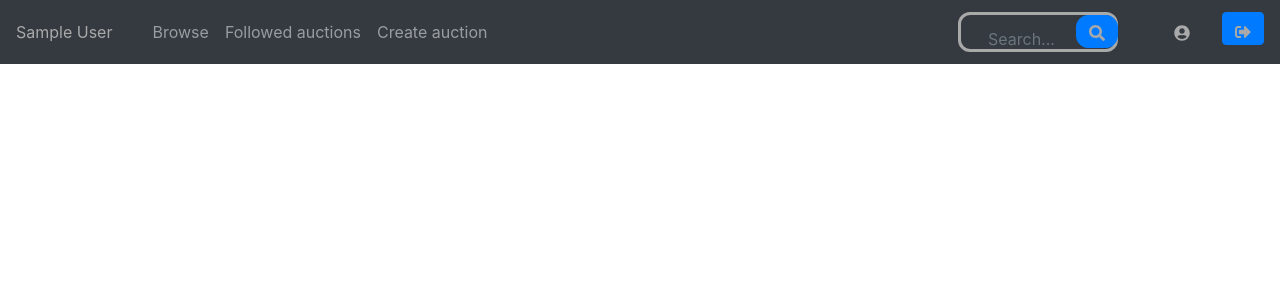
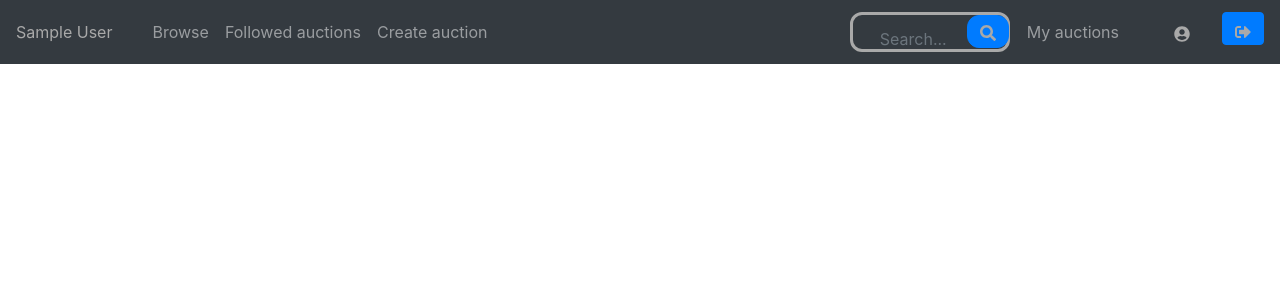
Before and after one commit to mzergi/AuctionWebApp, a React (Create React App) app: page /auctions/category in a window 1280 px wide. Shown: the top 300 px of the page. Built offline with nearby package versions, Linux system fonts and the light colour scheme; sample sign-in values are in the browser's storage; what @microsoft/signalr would draw is missing.

Commit message:
Temporary fix for followed auctions page. Bug comes from wrong usage of useEffect watching auctions. Needs complete refactor.

```diff
--- a/src/App/App.tsx
+++ b/src/App/App.tsx
@@ -21,6 +21,7 @@ import MyBidsPage from "../Pages/MyBidsPage";
 import { FaUserCircle } from 'react-icons/fa';
 import ProfilePage from "../Pages/ProfilePage";
 import * as signalR from "@microsoft/signalr";
+import MyAuctionsPage from "../Pages/MyAuctionsPage";
 
 function App() {
   const displayedItem = useAppSelector(state => state.details.auctionitem);
@@ -98,8 +99,15 @@ function App() {
         </Col>
         <div>
           <Row>
+            <Nav>
+              <Nav.Item>
+                <Link className="nav-link" to="/my-auctions">
+                  My auctions
+                </Link>
+              </Nav.Item>
+            </Nav>
             <Col>
-                <Link className="nav-link user-icon" to="/profile">
+                <Link className="nav-link user-icon" style={{marginTop: "0rem"}} to="/profile">
                   <FaUserCircle/>
                 </Link>
             </Col>
@@ -131,6 +139,9 @@ function App() {
         <Route exact path="/profile">
             <ProfilePage />
         </Route>
+        <Route exact path="/my-auctions">
+          <MyAuctionsPage />
+        </Route>
       </Switch>
       </div>
     )
--- a/src/Components/SearchBar.tsx
+++ b/src/Components/SearchBar.tsx
@@ -1,7 +1,7 @@
 import React, {useState} from 'react';
 import axios from 'axios';
 import "bootstrap/dist/css/bootstrap.min.css";
-import { Form, Col, Row, Button } from 'react-bootstrap'
+import {Form, Col, Row, Button, FormControl} from 'react-bootstrap'
 import { FaSearch } from 'react-icons/fa';
 import "../styles/auctionspage_styles.css";
 import { useAppSelector, useAppDispatch } from '../App/hooks';
@@ -27,11 +27,20 @@ export default function SearchBar() {
         });
     }
 
+    // @ts-ignore
+    function handleKeyPress(e: React.KeyboardEvent<FormControl>) {
+        if (e.key == 'Enter'){
+            onSearchClick();
+        }
+    }
+
     return (
         <Form style={{flexGrow: 1}}>
             <Form.Group as={Row} controlId="searchBar" className="searchBarWrapper" flex>
                 <Col sm={9} className="pr-2 mt-2">
-                    <Form.Control type="text" placeholder="Search..." className="searchBarInput" value={searchQuery} onChange={e => setQuery(e.target.value)}/>
+                    <Form.Control type="text" placeholder="Search..." className="searchBarInput" value={searchQuery} onChange={e => setQuery(e.target.value)}
+                    onKeyPress = {handleKeyPress}
+                    />
                 </Col>
                 <Form.Label column sm={1}>
                     <Button variant="primary" className="searchBarButton" style ={{marginLeft: "-1rem", borderRadius: "12px"}} onClick= {onSearchClick}>
--- a/src/Pages/CreateAuctionPage.tsx
+++ b/src/Pages/CreateAuctionPage.tsx
@@ -106,6 +106,7 @@ export default function CreateAuctionPage() {
             setLoadedProducts([...old]);
             setProductCategory({...category.data});
             setCategoryId(categoryId);
+            setNewProductCategory({...category.data});
         }
     }
 
--- /dev/null
+++ b/src/Pages/MyAuctionsPage.tsx
@@ -0,0 +1,6 @@
+import React, {useEffect, useState} from 'react';
+// TODO: sketch
+export default function MyAuctionsPage()
+{
+    return(<div>my auctions page</div>);
+}
--- a/src/Pages/MyBidsPage.tsx
+++ b/src/Pages/MyBidsPage.tsx
@@ -108,18 +108,22 @@ export default function MyBidsPage() {
     );
   }, [auctions]);
 
+  // without div wrapping the view doesnt update
   useEffect(() => {
     if (auctionClicked) {
-      setDisplayPage(<Col>{displayedItem.product.name}<ItemDisplayPage auction={displayedItem} /></Col>);
-    }
       content.current = (
           <Container>
             <Row>
                 {left.current}
-          {getDisplayPage()}
+              <Col>
+                <div>
+                  <ItemDisplayPage auction={displayedItem}/>
+                </div>
+              </Col>
             </Row>
           </Container>
       );
+    }
   }, [displayedItem]);
 
   const handleClick = (item: AuctionItem) => {
@@ -127,5 +131,5 @@ export default function MyBidsPage() {
     setDisplayed({...item});
   };
 
-  return content.current;
+  return {...content.current};
 }
--- a/src/Pages/ProfilePage.tsx
+++ b/src/Pages/ProfilePage.tsx
@@ -1,5 +1,5 @@
 import React from 'react';
-
+// TODO: sketch
 export default function ProfilePage() {
     return(
         <div>profile page</div>
```
Lines whose indentation alone changed are shown as unchanged.
